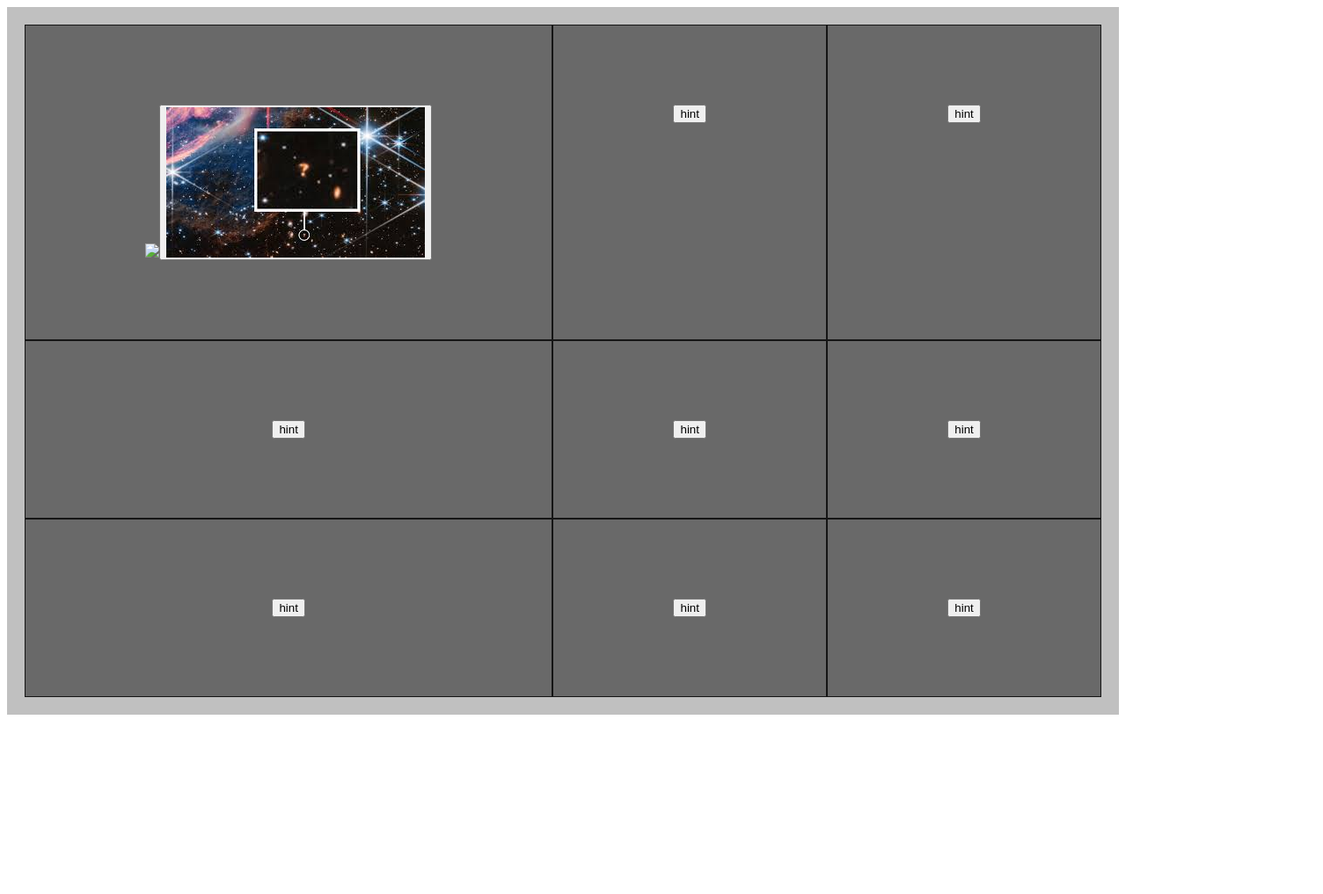
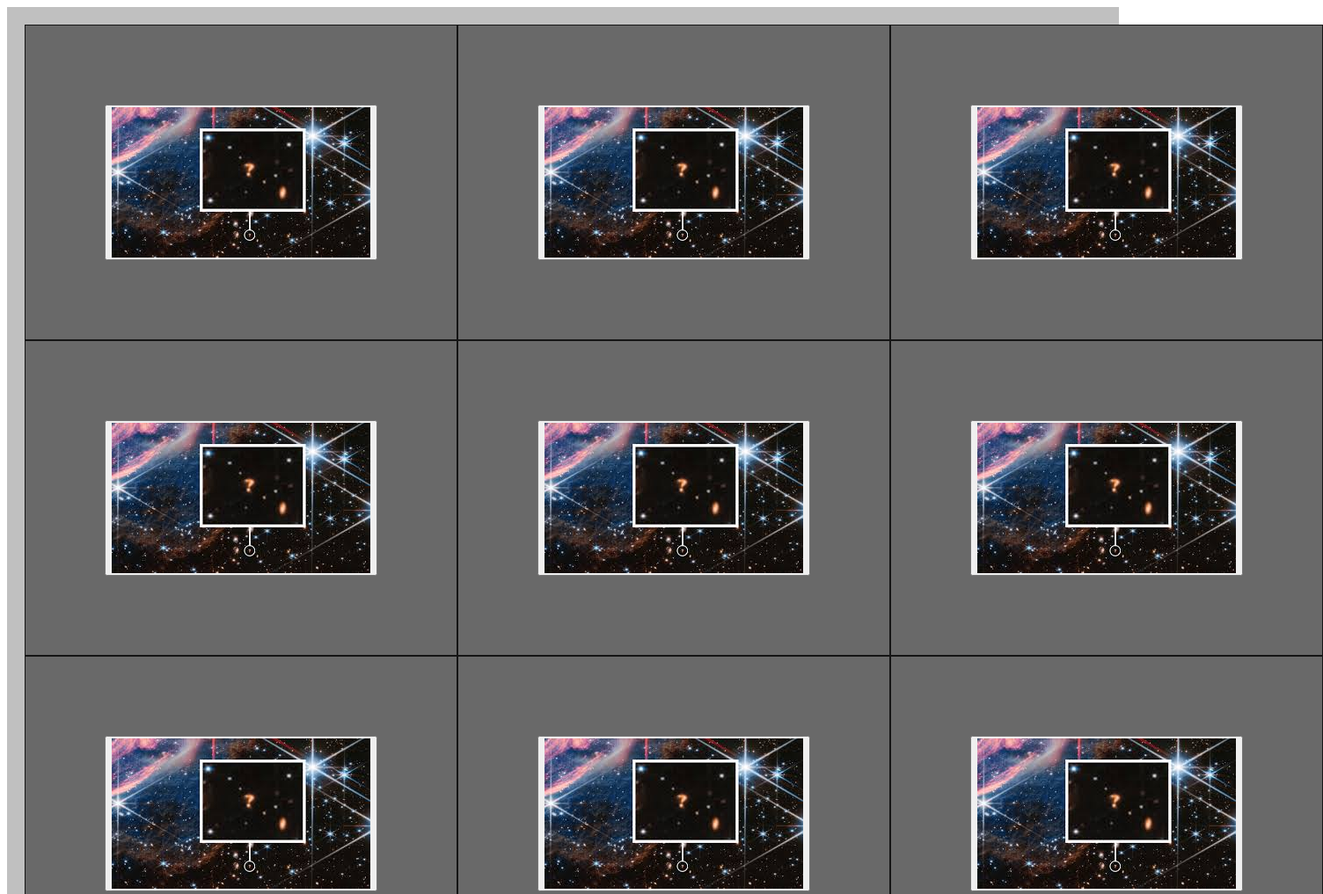
Before and after one commit to WolfMoon26/assignment-one, a plain HTML site: page index.html in a window 1280 px wide. Shown: the top 1017 px of the page at 88% size, 1504 px wide, since content can reach past the window. Before the commit the page ends 821 px from the top, so only its background shows below. Drawn offline with Linux system fonts and the light colour scheme.

Commit message:
Update index.html

```diff
--- a/index.html
+++ b/index.html
@@ -18,18 +18,14 @@
 <body>
 
 <div class="grid-container">
-<div class="grid-item"><img src="question.jpg"><button onclick="myFunction()"><img src="question.jfif"></button></div>
-<div class="grid-item"><button onclick="myFunction()">hint</button></div>
-<div class="grid-item"><button onclick="myFunction()">hint</button></div>
-<div class="grid-item"><button onclick="myFunction()">hint</button></div>
-<div class="grid-item"><button onclick="myFunction()">hint</button></div>
-<div class="grid-item"><button onclick="myFunction()">hint</button></div>
-<div class="grid-item"><button onclick="myFunction()">hint</button></div>
-<div class="grid-item"><button onclick="myFunction()">hint</button></div>
-<div class="grid-item"><button onclick="myFunction()">hint</button></div>
+<div class="grid-item"><button onclick="myFunction(1)"><img src="question.jfif"></button></div>
+<div class="grid-item"><button onclick="myFunction()"><img src="question.jfif"></button></div>
+<div class="grid-item"><button onclick="myFunction()"><img src="question.jfif"></button></div>
+<div class="grid-item"><button onclick="myFunction()"><img src="question.jfif"></button></div>
+<div class="grid-item"><button onclick="myFunction()"><img src="question.jfif"></button></div>
+<div class="grid-item"><button onclick="myFunction()"><img src="question.jfif"></button></div>
+<div class="grid-item"><button onclick="myFunction()"><img src="question.jfif"></button></div>
+<div class="grid-item"><button onclick="myFunction()"><img src="question.jfif"></button></div>
+<div class="grid-item"><button onclick="myFunction()"><img src="question.jfif"></button></div>
+
 </div>
-<script>
-function myFunction(1) {
-  document.getElementById("myDIV").style.backgroundColor = "garnet";
-}
-</script>
```
